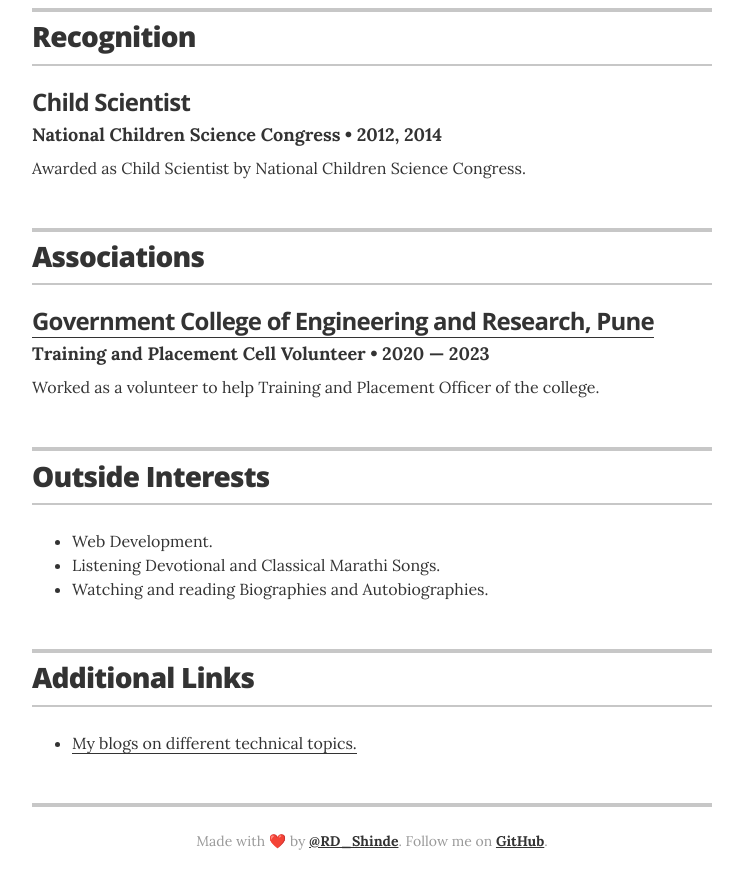
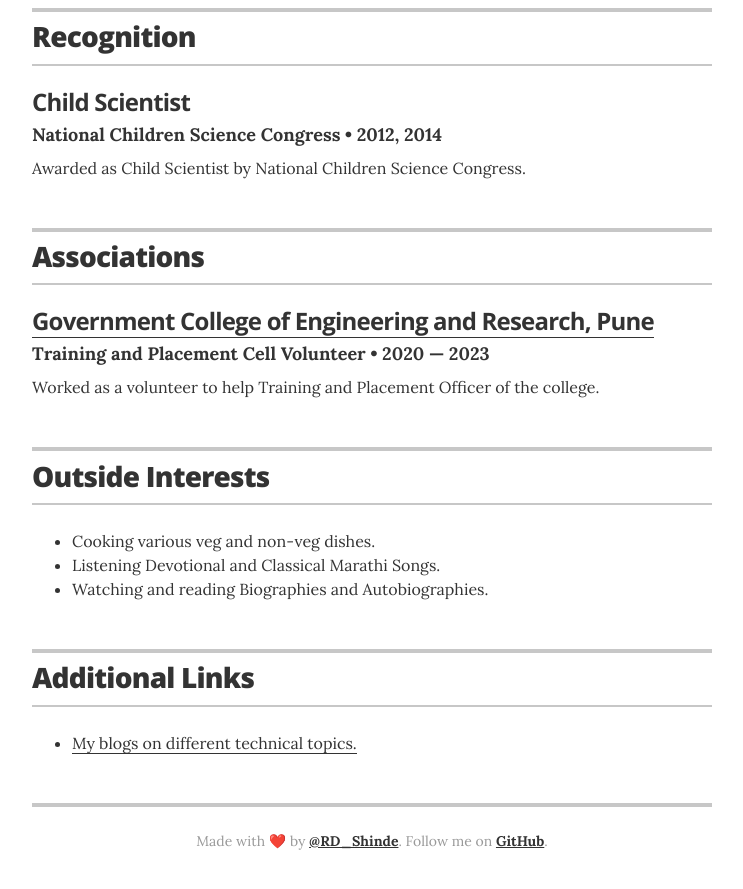
Before and after one commit to rdshinde/rdshinde.github.io, a Jekyll site: the page built from index.html, in a window 1280 px wide and 900 px high, scrolled down 3754 px. Shown: the top 889 px of the window, without its empty margins (268-1011 px from the left). Built offline with Jekyll 4.4.1, drawn with Linux system fonts in a browser that asks for light colours.

Commit message:
Update interests.yml

```diff
--- a/_data/interests.yml
+++ b/_data/interests.yml
@@ -1,4 +1,4 @@
 # Interests
-- description: Web Development.
+- description: Cooking various veg and non-veg dishes.
 - description: Listening Devotional and Classical Marathi Songs.
 - description: Watching and reading Biographies and Autobiographies.
```
